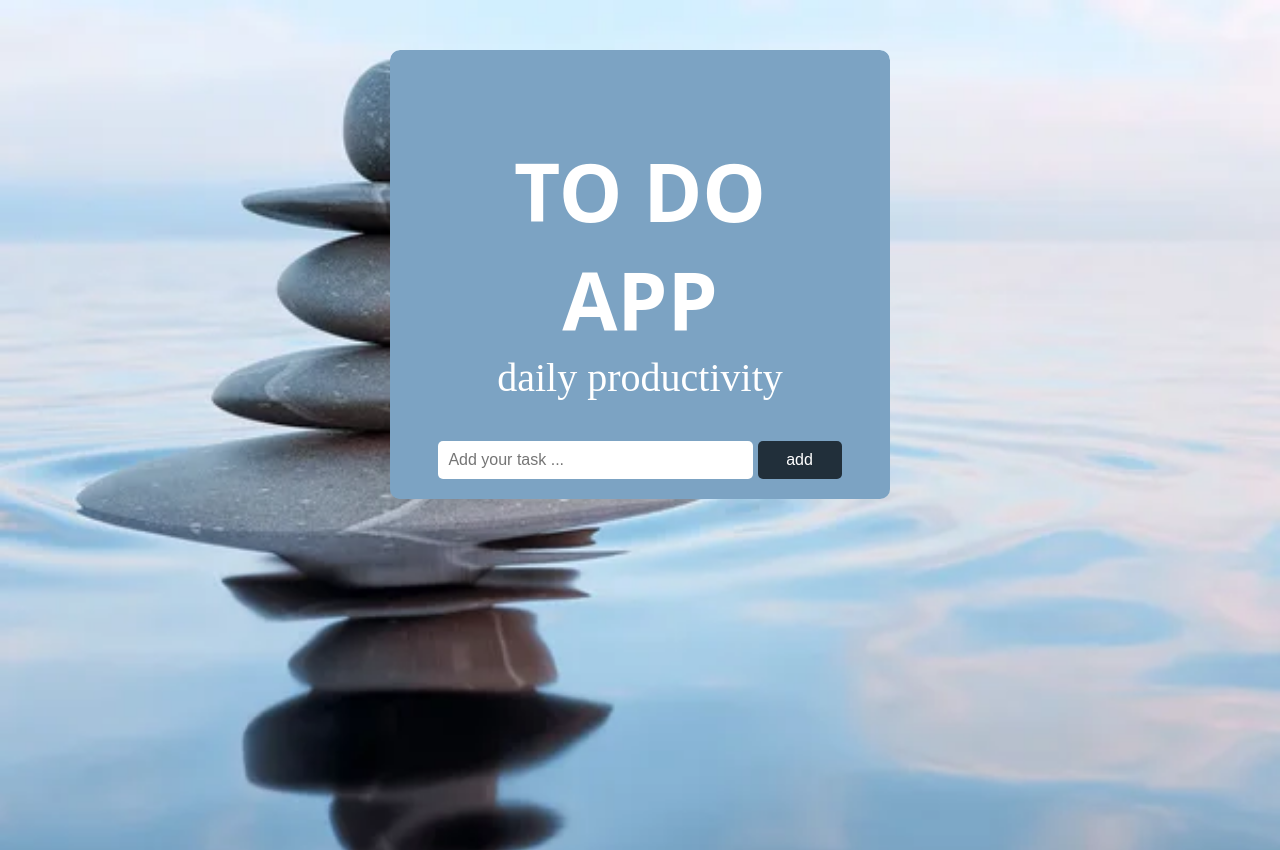
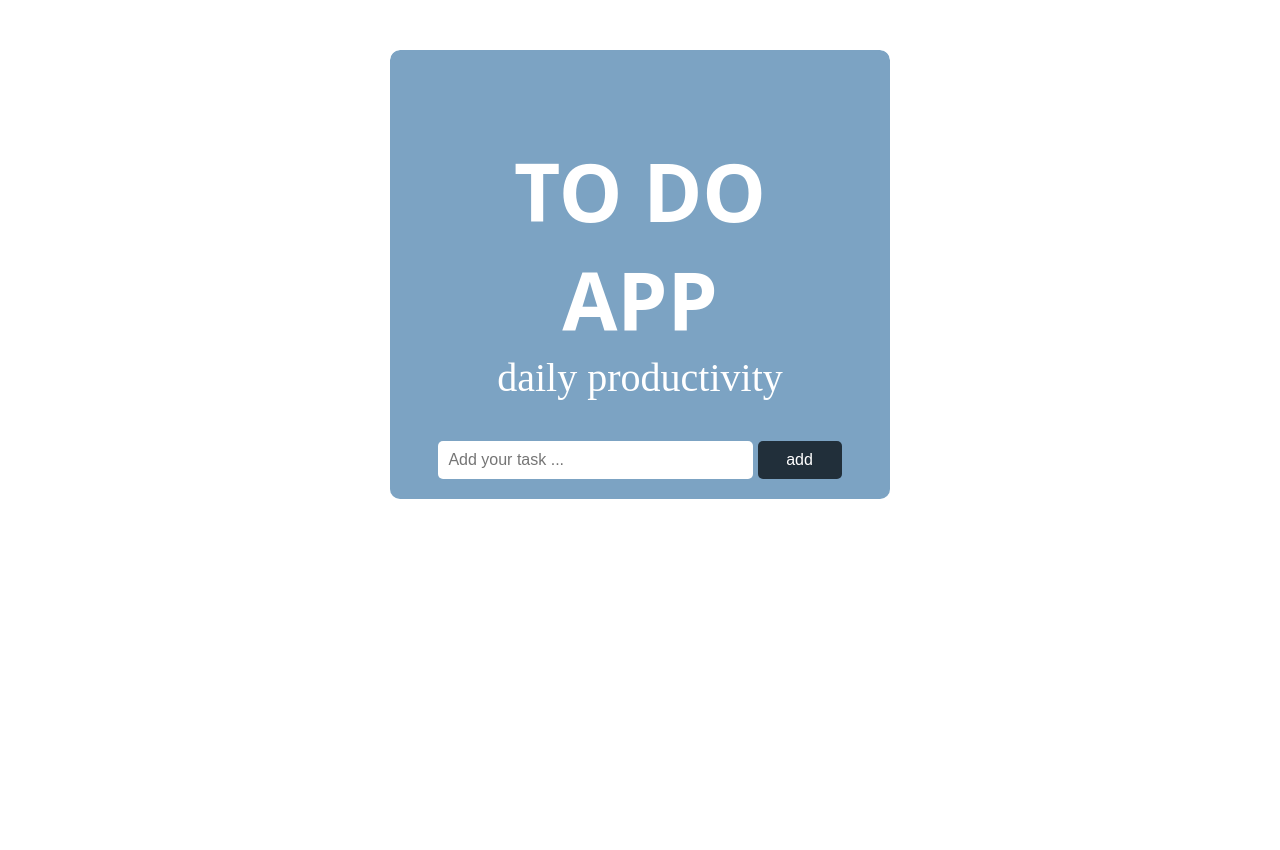
Before and after one commit to katekeiroz-dev/to-do-daily-list, a plain HTML site: page index.html in a window 1280 px wide. After the commit the page ends 800 px from the top, so only its background shows below. Drawn offline with Linux system fonts and the light colour scheme; a web font is replaced by a local one.

Commit message:
fix background

```diff
--- a/style.css
+++ b/style.css
@@ -15,11 +15,7 @@ body {
     min-width: 250px;
     font-family:system-ui, -apple-system, BlinkMacSystemFont, 'Segoe UI', Roboto, Oxygen, Ubuntu, Cantarell, 'Open Sans', 'Helvetica Neue', sans-serif;
     color: #293441;
-    background-image: url(/depositphotos_115951008-stock-photo-balanced-zen-stones-in-water.jpg);
-    background-repeat: no-repeat;
-    background-size: cover;
-    height: 100vh;
- }
+}
 
 
 .container {
```
